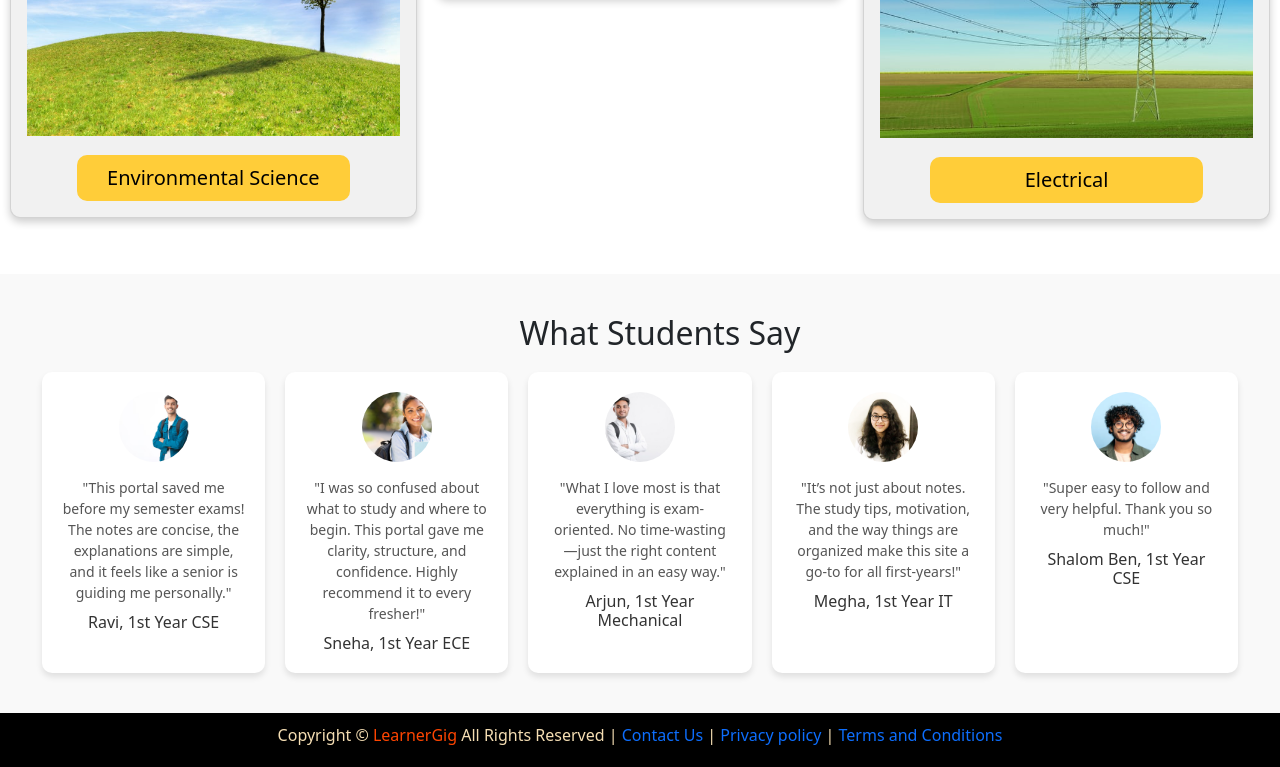
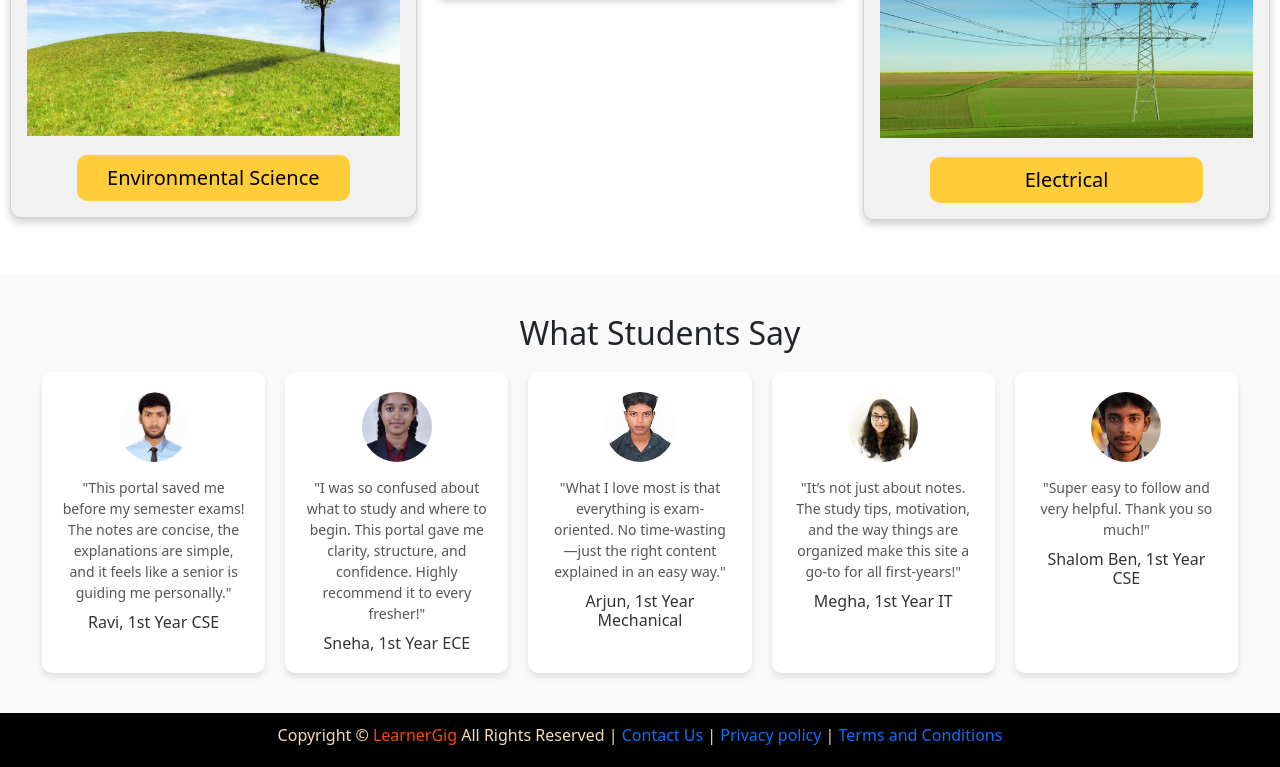
Before and after one commit to arvindevelop/simple-exam-libray, a plain HTML site: page index.html in a window 1280 px wide. Shown: the part 2586-3353 px from the top of the page. Drawn offline with nearby package versions, Linux system fonts and the light colour scheme.

Commit message:
updated students photo

```diff
--- a/index.html
+++ b/index.html
@@ -377,21 +377,21 @@
 
           <!-- Testimonial 1 -->
           <div class="testimonial">
-            <img src="photo/Ravi.png" alt="Person 1">
+            <img src="photo/Ravi.jpg" alt="Person 1">
             <p>"This portal saved me before my semester exams! The notes are concise, the explanations are simple, and it feels like a senior is guiding me personally."</p>
             <h3>Ravi, 1st Year CSE</h3>
           </div>
 
           <!-- Testimonial 2 -->
           <div class="testimonial">
-            <img src="photo/Sneha.png" alt="Person 2">
+            <img src="photo/Sneha.jpg" alt="Person 2">
             <p>"I was so confused about what to study and where to begin. This portal gave me clarity, structure, and confidence. Highly recommend it to every fresher!"</p>
             <h3>Sneha, 1st Year ECE</h3>
           </div>
 
           <!-- Testimonial 3 -->
           <div class="testimonial">
-            <img src="photo/Arjun.png" alt="Person 3">
+            <img src="photo/Arjun.jpg" alt="Person 3">
             <p>"What I love most is that everything is exam-oriented. No time-wasting—just the right content explained in an easy way."</p>
             <h3>Arjun, 1st Year Mechanical</h3>
           </div>
@@ -405,7 +405,7 @@
 
           <!-- Testimonial 5 -->
           <div class="testimonial">
-            <img src="photo/shalom.png" alt="Person 5">
+            <img src="photo/shalom.jpg" alt="Person 5">
             <p>"Super easy to follow and very helpful. Thank you so much!"</p>
             <h3>Shalom Ben, 1st Year CSE</h3>
           </div>
```
Also changed, not shown: photo/Arjun.jpg (added), photo/Arjun.png (deleted), photo/Ravi.jpg (added), photo/Ravi.png (deleted), photo/Sneha.jpg (added), photo/Sneha.png (deleted), photo/shalom.jpg (added), photo/shalom.png (deleted).
